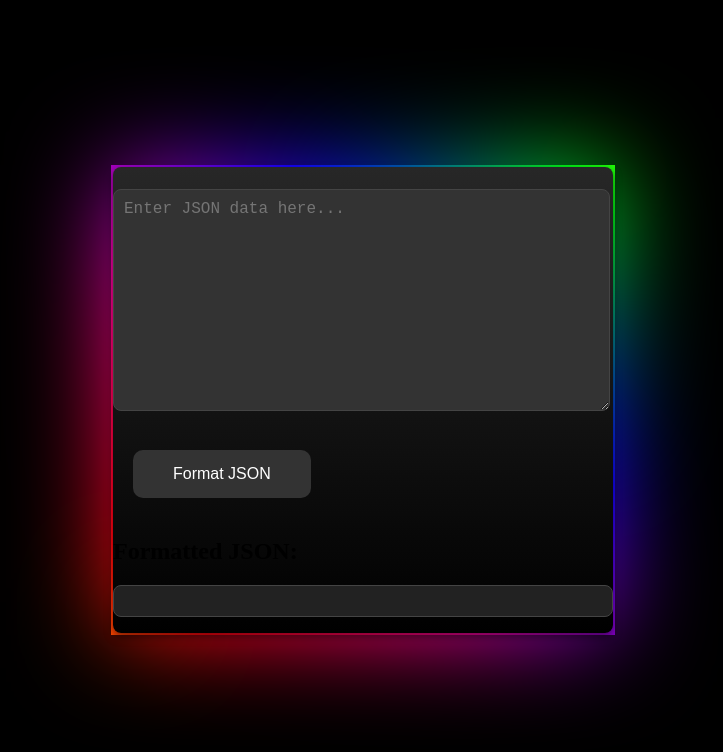
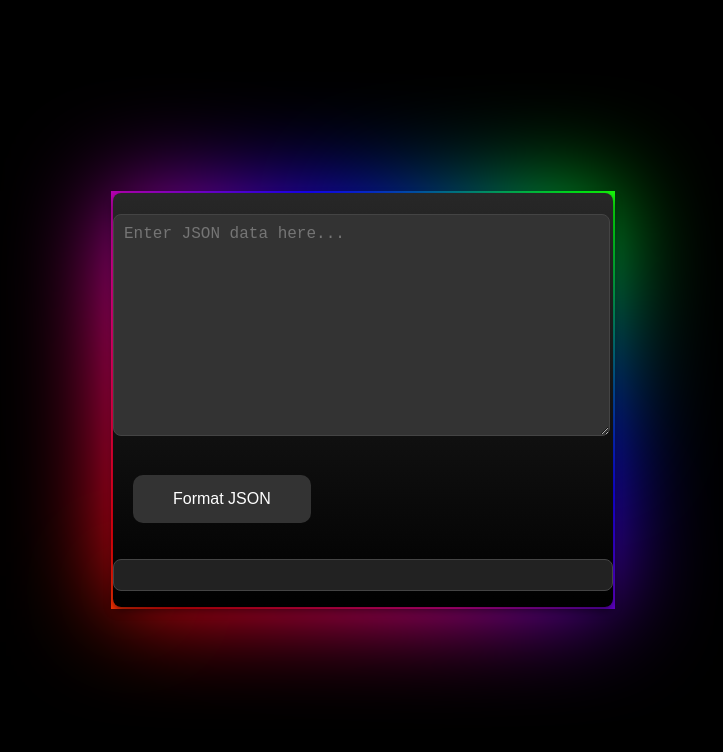
Before and after one commit to Nill404-Cyber/JSON_FORMATTER, a plain HTML site: page index.html in a window 1280 px wide. Shown: the whole page, without its empty margins (277-1000 px from the left). Drawn offline with Linux system fonts and the light colour scheme.

Commit message:
Update index.html

```diff
--- a/index.html
+++ b/index.html
@@ -156,7 +156,6 @@
             <h1></h1>
             <textarea id="jsonInput" placeholder="Enter JSON data here..."></textarea>
             <button class="btn" onclick="formatJson()">Format JSON</button>
-            <h2>Formatted JSON:</h2>
             <pre id="jsonOutput"></pre>
         </div>
     </div>
```
